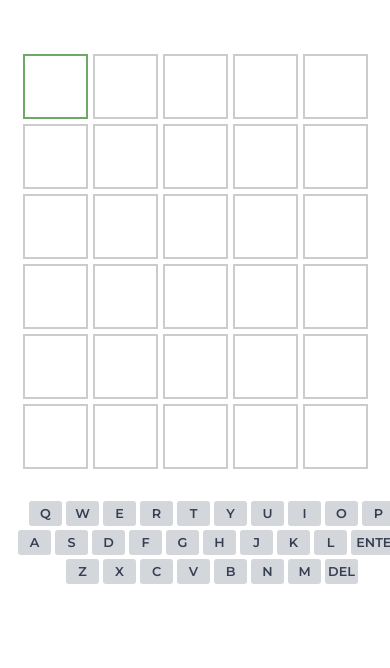
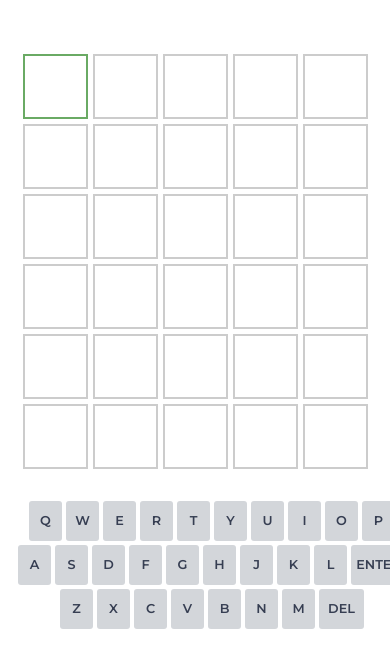
Before and after one commit to camac0808/wordle, a plain HTML site: page index.html in a window 390 px wide. Shown: the part 146-814 px from the top of the page. Drawn offline with nearby package versions, Linux system fonts and the light colour scheme; no server answers.

Commit message:
keyboard responsive css

```diff
--- a/app.js
+++ b/app.js
@@ -90,6 +90,9 @@ keys.forEach((key) => {
   buttonElement.classList.add("key");
   if (key === "enter") {
     buttonElement.classList.add("enter");
+  }
+  if (key === "del") {
+    buttonElement.classList.add("del");
   }
   buttonElement.setAttribute("id", key);
   buttonElement.addEventListener("click", () => handleClick(key));
--- a/style.css
+++ b/style.css
@@ -151,7 +151,9 @@ button:active {
 .key.enter {
   width: 75px;
 }
-
+.key.del {
+  width: 65px;
+}
 /* keyboard responsive */
 @media screen and (max-width: 768px) {
   .key-container {
@@ -162,7 +164,7 @@ button:active {
     padding: 2px;
     margin: 2px;
     width: 33px;
-    height: 25px;
+    height: 40px;
     font-size: 0.8rem;
     display: flex;
     justify-content: center;
@@ -170,6 +172,9 @@ button:active {
   }
   .key.enter {
     width: 55px;
+  }
+  .key.del {
+    width: 45px;
   }
 }
 
```
